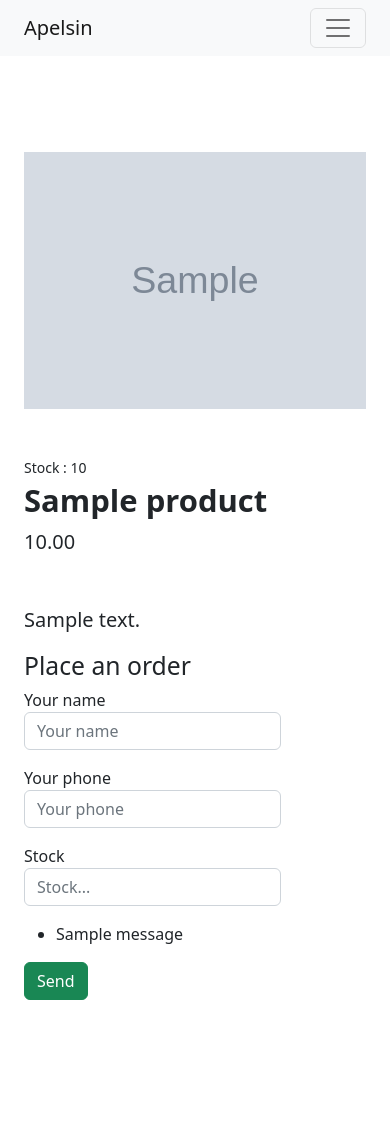
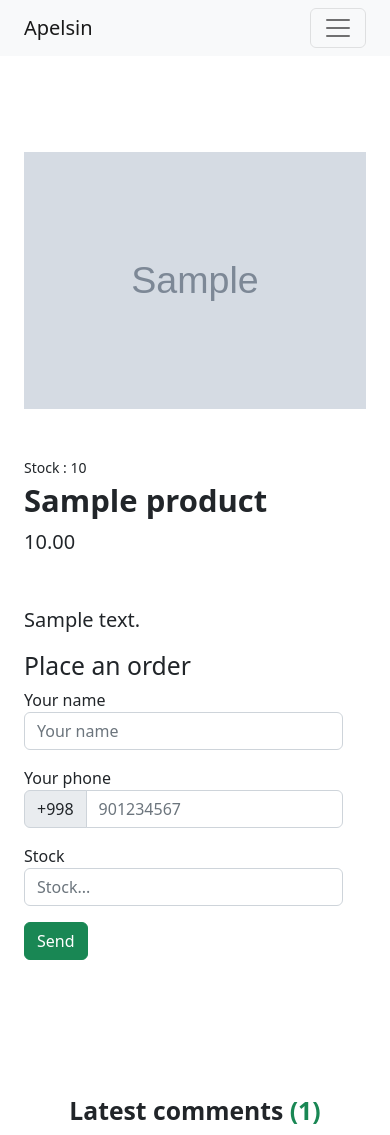
Before and after one commit to jmavlonov/n79_shop, a Django app: page /shop/detail/1 in a window 390 px wide. Shown: the top 1135 px of the page. Run offline with Django 5.2, Linux system fonts and the light colour scheme; tables that the repository leaves empty hold one stand-in row (values such as "Sample post"); grey boxes marked "Sample" are stand-in pictures; grey boxes labelled with a size stand in for pictures from a placeholder-image service; one stand-in notice (Sample message) is shown; some libraries are stand-ins or nearby versions.

Commit message:
phone check

```diff
--- a/app/models.py
+++ b/app/models.py
@@ -1,11 +1,23 @@
 from django.db import models
 from decimal import Decimal
 
+from django.core.validators import RegexValidator
 from django.templatetags.static import static
 from app.utils import product_image_path
+
+
+
 import uuid
 # Create your models here.
 
+
+
+
+
+uz_phone_validator = RegexValidator(
+    regex=r'^\+998\d{9}$',
+    message="Telefon raqami +998XXXXXXXXX ko'rinishida bo'lishi kerak (masalan +998901234567).",
+)
 
 
 
@@ -95,7 +107,7 @@ class Comment(models.Model):
 class Order(models.Model):
     id = models.UUIDField(primary_key=True, default=uuid.uuid4, editable=False)
     name = models.CharField(max_length=150)
-    phone = models.CharField(max_length=13)
+    phone = models.CharField(max_length=13, validators=[uz_phone_validator])
     quantity = models.PositiveSmallIntegerField(default=1)
     product = models.ForeignKey(Product,
                                 on_delete=models.SET_NULL,
--- a/app/templates/app/detail.html
+++ b/app/templates/app/detail.html
@@ -225,9 +225,92 @@
                 border-radius: 10px;
                 padding: 1rem;
             }
+
+            /* Toast notifications (Django messages) */
+            .app-toast-container {
+                position: fixed;
+                top: 1.25rem;
+                right: 1.25rem;
+                z-index: 1080;
+                display: flex;
+                flex-direction: column;
+                gap: 0.75rem;
+                width: 360px;
+                max-width: calc(100vw - 2rem);
+                pointer-events: none;
+            }
+            .app-toast {
+                pointer-events: auto;
+                display: flex;
+                align-items: flex-start;
+                gap: 0.75rem;
+                padding: 0.9rem 1rem;
+                border-radius: 12px;
+                background: #fff;
+                border: 1px solid rgba(0, 0, 0, 0.06);
+                border-left: 4px solid var(--toast-accent, #6c757d);
+                box-shadow: 0 10px 30px rgba(0, 0, 0, 0.12);
+                animation: toast-in 0.35s cubic-bezier(0.16, 1, 0.3, 1);
+                transition: opacity 0.4s ease, transform 0.4s ease;
+            }
+            .app-toast.hide {
+                opacity: 0;
+                transform: translateX(120%);
+            }
+            .app-toast .toast-icon {
+                font-size: 1.35rem;
+                line-height: 1;
+                color: var(--toast-accent, #6c757d);
+                flex-shrink: 0;
+            }
+            .app-toast .toast-body {
+                flex: 1;
+                font-size: 0.925rem;
+                color: #212529;
+                line-height: 1.35;
+            }
+            .app-toast .toast-close {
+                background: none;
+                border: none;
+                color: #adb5bd;
+                font-size: 1.1rem;
+                line-height: 1;
+                padding: 0;
+                cursor: pointer;
+                transition: color 0.2s ease;
+            }
+            .app-toast .toast-close:hover {
+                color: #495057;
+            }
+            .app-toast.toast-success { --toast-accent: #198754; }
+            .app-toast.toast-warning { --toast-accent: #ffc107; }
+            .app-toast.toast-error   { --toast-accent: #dc3545; }
+            .app-toast.toast-info    { --toast-accent: #0d6efd; }
+            @keyframes toast-in {
+                from { opacity: 0; transform: translateX(120%); }
+                to   { opacity: 1; transform: translateX(0); }
+            }
         </style>
     </head>
     <body>
+        <!-- Toast notifications (Django messages) -->
+        {% if messages %}
+        <div class="app-toast-container">
+            {% for message in messages %}
+            <div class="app-toast toast-{{ message.level_tag }}" role="alert">
+                <span class="toast-icon">
+                    {% if message.level_tag == 'success' %}<i class="bi bi-check-circle-fill"></i>
+                    {% elif message.level_tag == 'warning' %}<i class="bi bi-exclamation-triangle-fill"></i>
+                    {% elif message.level_tag == 'error' %}<i class="bi bi-x-circle-fill"></i>
+                    {% else %}<i class="bi bi-info-circle-fill"></i>{% endif %}
+                </span>
+                <div class="toast-body">{{ message }}</div>
+                <button type="button" class="toast-close" aria-label="Close">&times;</button>
+            </div>
+            {% endfor %}
+        </div>
+        {% endif %}
+
         <!-- Navigation-->
         <nav class="navbar navbar-expand-lg navbar-light bg-light">
             <div class="container px-4 px-lg-5">
@@ -276,7 +359,7 @@
                         </div>
                         <p class="lead">{{product.description}}</p>
                         <div class="d-flex">
-                            <form method="post" action="{% url 'order_view' product.id %}">
+                            <form method="post" action="{% url 'order_view' product.id %}" id="orderForm">
                                 {%csrf_token%}
                                 <div class="form-group">
                                     <h2>Place an order</h2>
@@ -286,25 +369,23 @@
                                   <input type="text" name="name" class="form-control"  placeholder="Your name">
                                 </div>
                                 <div class="form-group mb-3">
-                                  <label for="formGroupExampleInput2">Your phone</label>
-                                  <input type="text" name="phone" class="form-control" placeholder="Your phone">
+                                  <label for="phoneLocal">Your phone</label>
+                                  <div class="input-group">
+                                    <span class="input-group-text">+998</span>
+                                    <input type="tel" id="phoneLocal" class="form-control"
+                                           pattern="\d{9}"
+                                           maxlength="9"
+                                           inputmode="numeric"
+                                           placeholder="901234567"
+                                           title="Operator kodi va raqam — 9 ta raqam, masalan: 901234567"
+                                           required>
+                                  </div>
+                                  <input type="hidden" name="phone" id="phoneFull">
                                 </div>
                                 <div class="form-group mb-3">
                                   <label for="formGroupExampleInput2">Stock</label>
                                   <input type="number" name="quantity" class="form-control" placeholder="Stock...">
                                 </div>
-
-                                <div class="form-group mb-3">
-                                    {% if messages %}
-                                        <ul class="messages">
-                                            {% for message in messages %}
-                                            <li{% if message.tags %} class="{{ message.tags }}"{% endif %}>{{ message }}</li>
-                                            {% endfor %}
-                                        </ul>
-                                    {% endif %}
-                                </div>
-
-
 
                                 <div class="form-group mb-3">
                                     <input type="submit" class="btn btn-success" value="Send">
@@ -528,6 +609,31 @@
         <!-- Core theme JS-->
         <script src="{% static 'app/js/scripts.js' %}"></script>
         <script>
+            // Toast notifications: manual close + auto-dismiss
+            document.querySelectorAll('.app-toast').forEach(function (toast) {
+                function dismiss() {
+                    toast.classList.add('hide');
+                    setTimeout(function () { toast.remove(); }, 400);
+                }
+                toast.querySelector('.toast-close').addEventListener('click', dismiss);
+                setTimeout(dismiss, 5000);
+            });
+
+            // Order phone: faqat raqam kiritish + submitda +998 prefiks qo'shish
+            (function () {
+                const local = document.getElementById('phoneLocal');
+                const full = document.getElementById('phoneFull');
+                const orderForm = document.getElementById('orderForm');
+                if (local && full && orderForm) {
+                    local.addEventListener('input', function () {
+                        local.value = local.value.replace(/\D/g, '').slice(0, 9);
+                    });
+                    orderForm.addEventListener('submit', function () {
+                        full.value = '+998' + local.value;
+                    });
+                }
+            })();
+
             function previewCommentImage(event) {
                 const file = event.target.files[0];
                 const preview = document.getElementById('imagePreview');
--- a/app/views.py
+++ b/app/views.py
@@ -92,6 +92,6 @@ def order_view(request,pk):
                 print('++++++++++++++')
                 # add message success info
         else:
-            print('Form is invalid')
+            messages.error(request, "Telefon raqamini to'g'ri kiriting: +998XXXXXXXXX")
 
     return redirect('detail',pk)
```
Also changed, not shown: app/migrations/0010_alter_order_phone.py (added).
